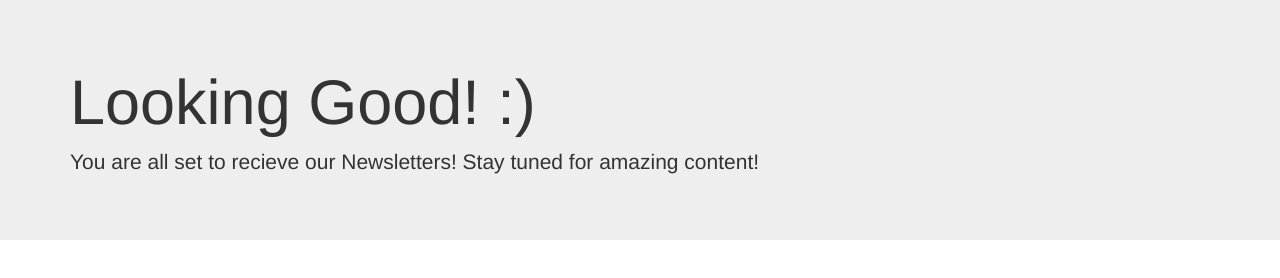
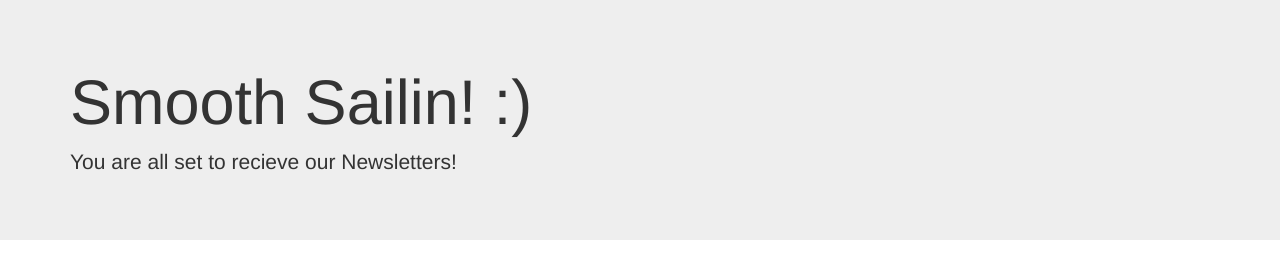
Before and after one commit to KBCodes2021/Newsletter-Signup, a website: page success.html in a window 1280 px wide. Drawn offline with nearby package versions, Linux system fonts and the light colour scheme.

```diff
--- a/success.html
+++ b/success.html
@@ -19,8 +19,8 @@
 
   <div class="jumbotron jumbotron-fluid">
     <div class="container">
-      <h1 class="display-4">Looking Good! :) </h1>
-      <p class="lead">You are all set to recieve our Newsletters! Stay tuned for amazing content!</p>
+      <h1 class="display-4">Smooth Sailin! :) </h1>
+      <p class="lead">You are all set to recieve our Newsletters!</p>
     </div>
   </div>
 
```
Also changed, not shown: signup.html (+1 -1 lines).
